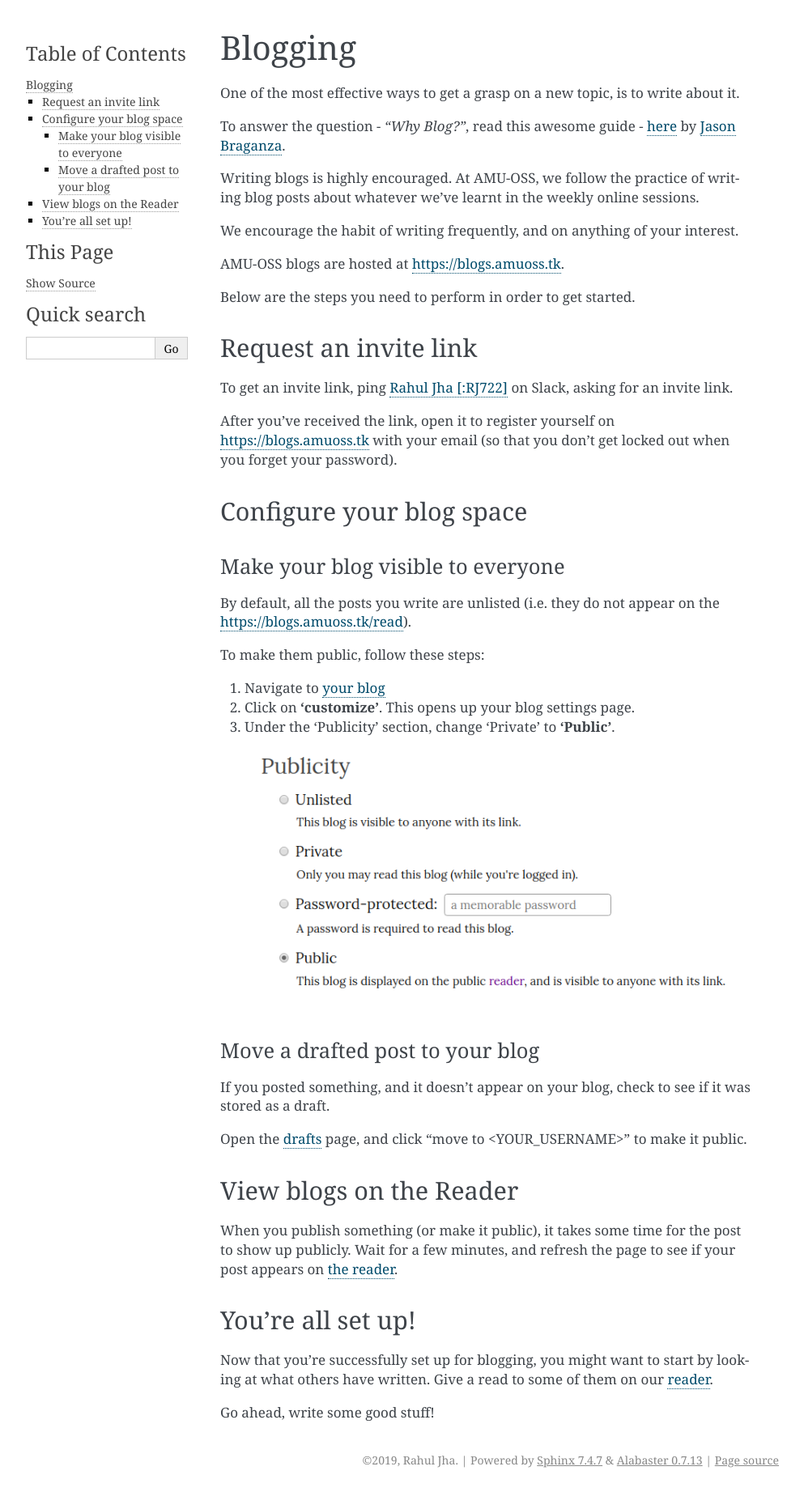
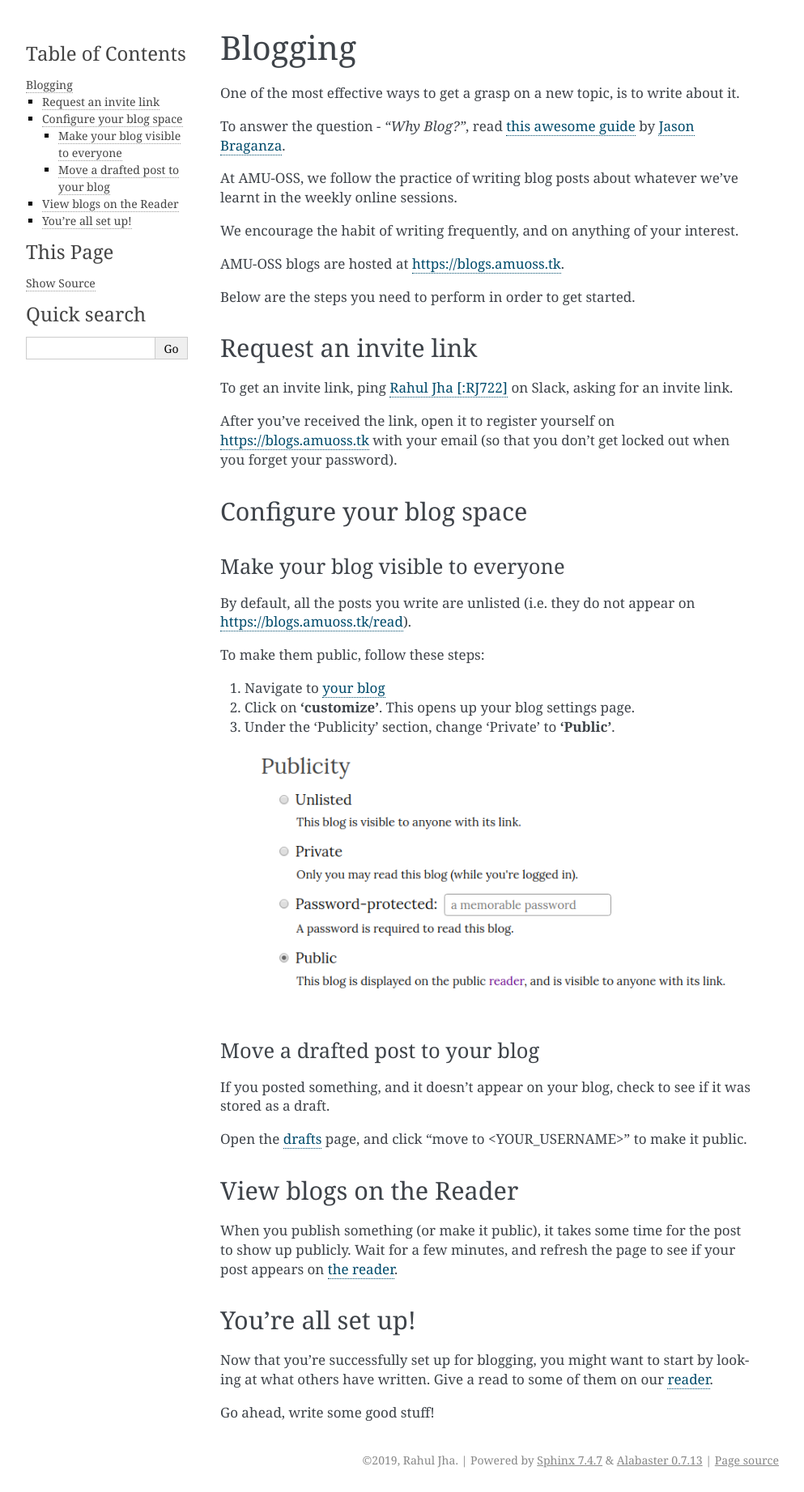
Before and after one commit to amu-oss/whattodo, a Sphinx documentation site: the page built from docs/source/blogging.rst, in a window 1280 px wide. Shown: the whole page at 81% size, without its empty margins (148-1141 px from the left). Built offline with Sphinx 7.4.7, drawn with Linux system fonts in a browser that asks for light colours.

Commit message:
blogging.rst: polish the content

```diff
--- a/docs/source/blogging.rst
+++ b/docs/source/blogging.rst
@@ -1,16 +1,15 @@
 Blogging
 ========
 
-One of the most effective ways to get a grasp on a new topic, is to write
-about it.
+One of the most effective ways to get a grasp on a new topic, is to write about
+it.
 
-To answer the question - *"Why Blog?"*, read this awesome guide - `here
+To answer the question - *"Why Blog?"*, read `this awesome guide
 <https://summertraining.readthedocs.io/en/latest/blogging.html>`_ by `Jason
 Braganza <https://janusworx.com/>`_.
 
-Writing blogs is highly encouraged. At AMU-OSS, we follow the practice of
-writing blog posts about whatever we've learnt in the weekly online
-sessions.
+At AMU-OSS, we follow the practice of writing blog posts about whatever we've
+learnt in the weekly online sessions.
 
 We encourage the habit of writing frequently, and on anything of your interest.
 
@@ -35,7 +34,7 @@
 ^^^^^^^^^^^^^^^^^^^^^^^^^^^^^^^^^^
 
 By default, all the posts you write are unlisted (i.e. they do not appear on
-the https://blogs.amuoss.tk/read).
+https://blogs.amuoss.tk/read).
 
 To make them public, follow these steps:
 
```
